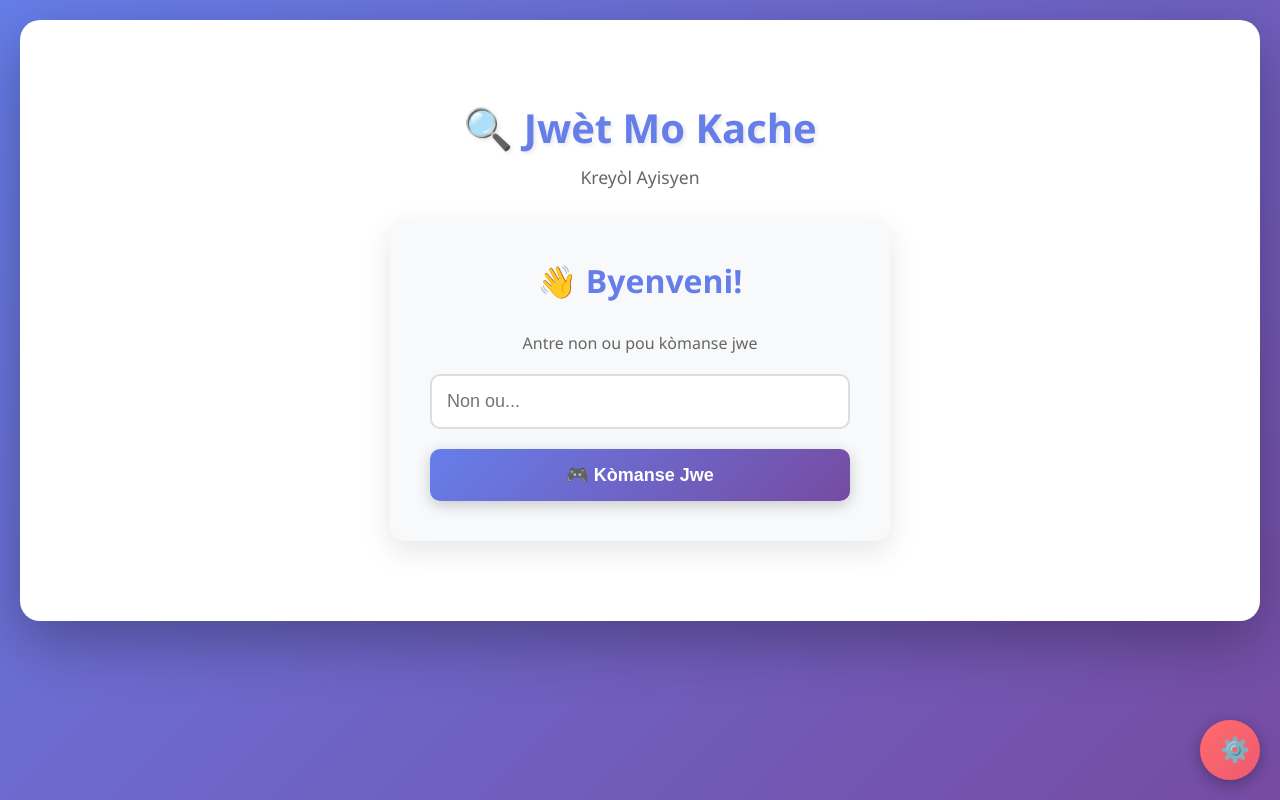
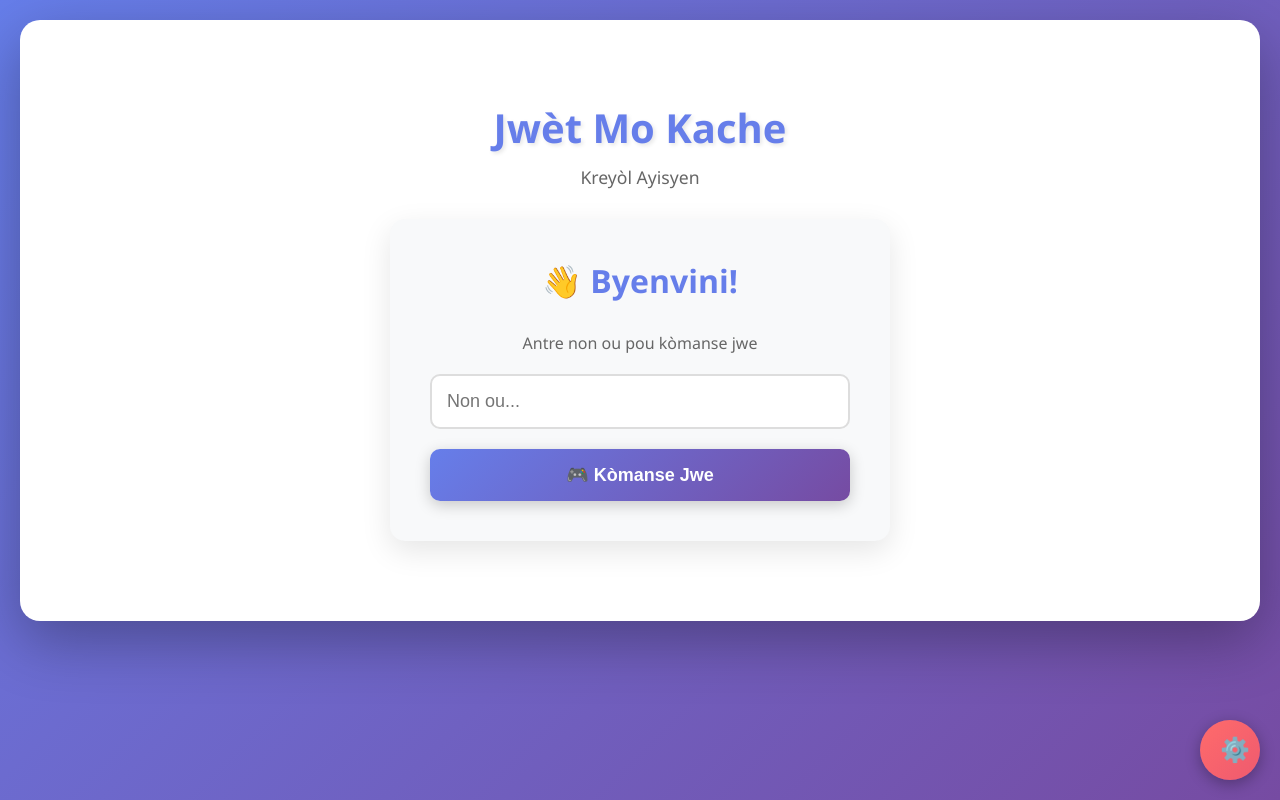
Before and after one commit to Obed014/jwet-mo-kache, a plain HTML site: page index.html in a window 1280 px wide. Drawn offline with Linux system fonts and the light colour scheme.

Commit message:
Update index.html

```diff
--- a/index.html
+++ b/index.html
@@ -631,10 +631,10 @@
     <div class="container">
         <!-- Écran de connexion -->
         <div id="loginScreen" class="login-screen">
-            <h1>🔍 Jwèt Mo Kache</h1>
+            <h1> Jwèt Mo Kache</h1>
             <p class="subtitle">Kreyòl Ayisyen</p>
             <div class="login-form">
-                <h2>👋 Byenveni!</h2>
+                <h2>👋 Byenvini!</h2>
                 <p style="margin-bottom: 20px; color: #666;">Antre non ou pou kòmanse jwe</p>
                 <input type="text" id="playerName" placeholder="Non ou..." maxlength="20">
                 <button onclick="startGame()">🎮 Kòmanse Jwe</button>
```
